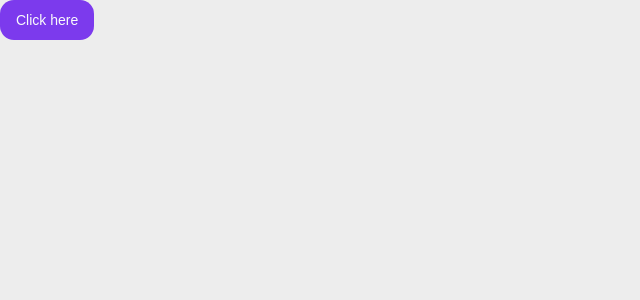
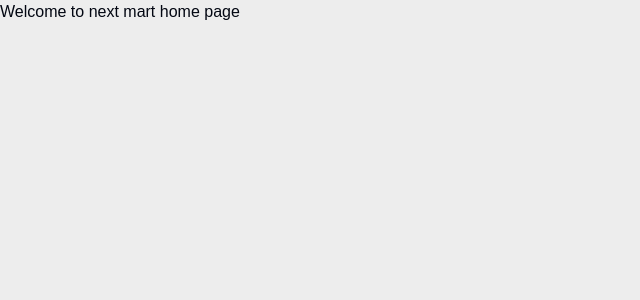
Before and after one commit to Ishtiak007/NextMart-Client, a Next.js app: page / in a window 1280 px wide. Shown: the top 300 px of the page, without its empty margins (0-640 px from the left). Built offline with nearby package versions, Linux system fonts and the light colour scheme.

Commit message:
create HomePage component with welcome message

```diff
--- a/src/app/page.tsx
+++ b/src/app/(WithCommonLayout)/page.tsx
@@ -1,9 +1,7 @@
-import { Button } from "@/components/ui/button";
-
 const HomePage = () => {
   return (
     <div>
-      <Button>Click here</Button>
+      <h1>Welcome to next mart home page</h1>
     </div>
   );
 };
```
